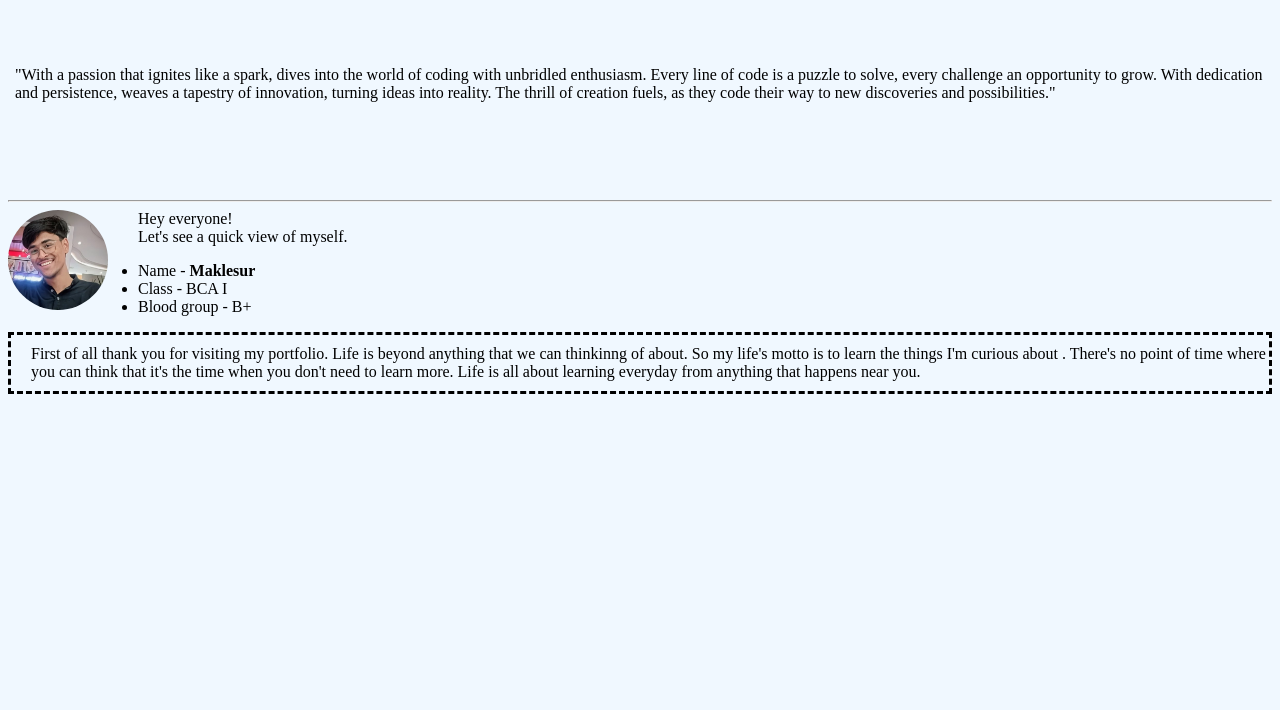
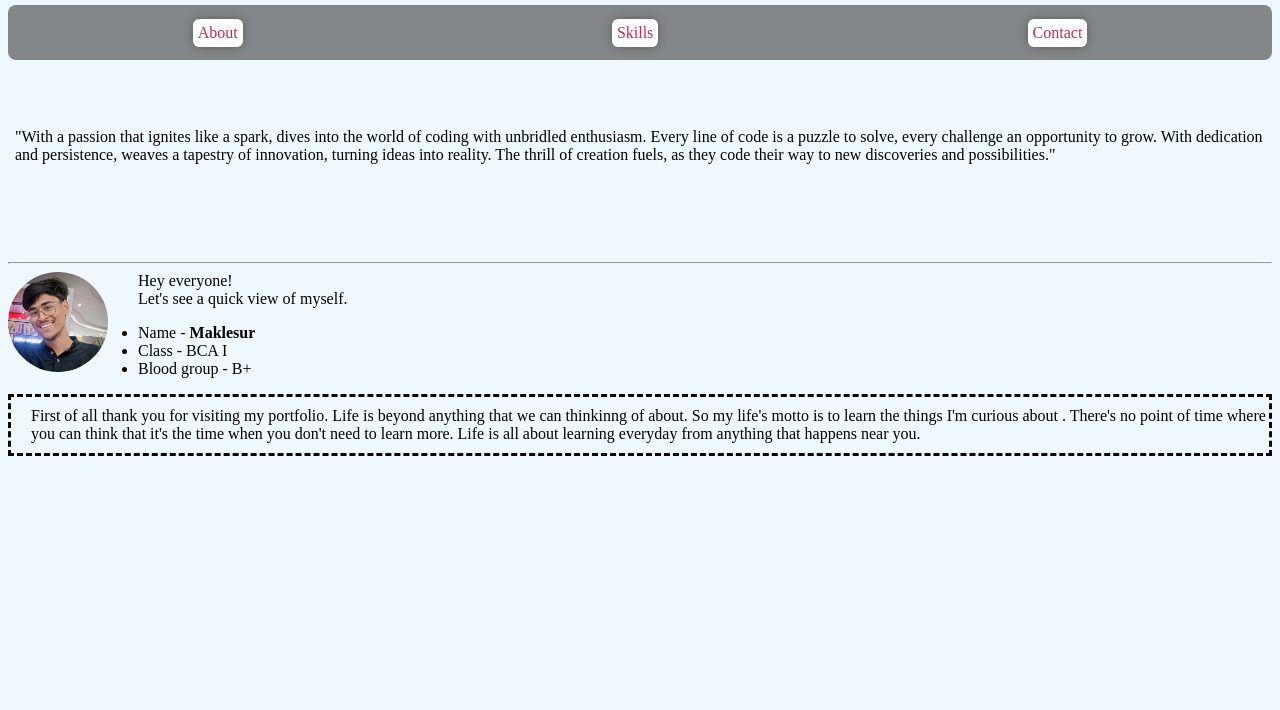
Before and after one commit to rahaman1369/Practice, a plain HTML site: page index.html in a window 1280 px wide. Shown: the part 90-800 px from the top of the page. Drawn offline with Linux system fonts and the light colour scheme.

Commit message:
Update style.css

```diff
--- a/style.css
+++ b/style.css
@@ -6,6 +6,26 @@
 
 }
 
+.navbar-div {
+display: flex;
+justify-content: space-around;
+align-items: center;
+
+background-color: #84878a;
+border-radius: 8px;
+height: 55px;
+
+margin-top: 25px;
+}
+
+.btn {
+    text-decoration: none;
+    color: #d02855;
+    padding: 5px;
+    background-color: white;
+    border-radius: 6px;
+    box-shadow: 0px 0px 10px rgba(0, 0, 0, 0.321);
+}
 
 .para-div {
     color: black;
```
